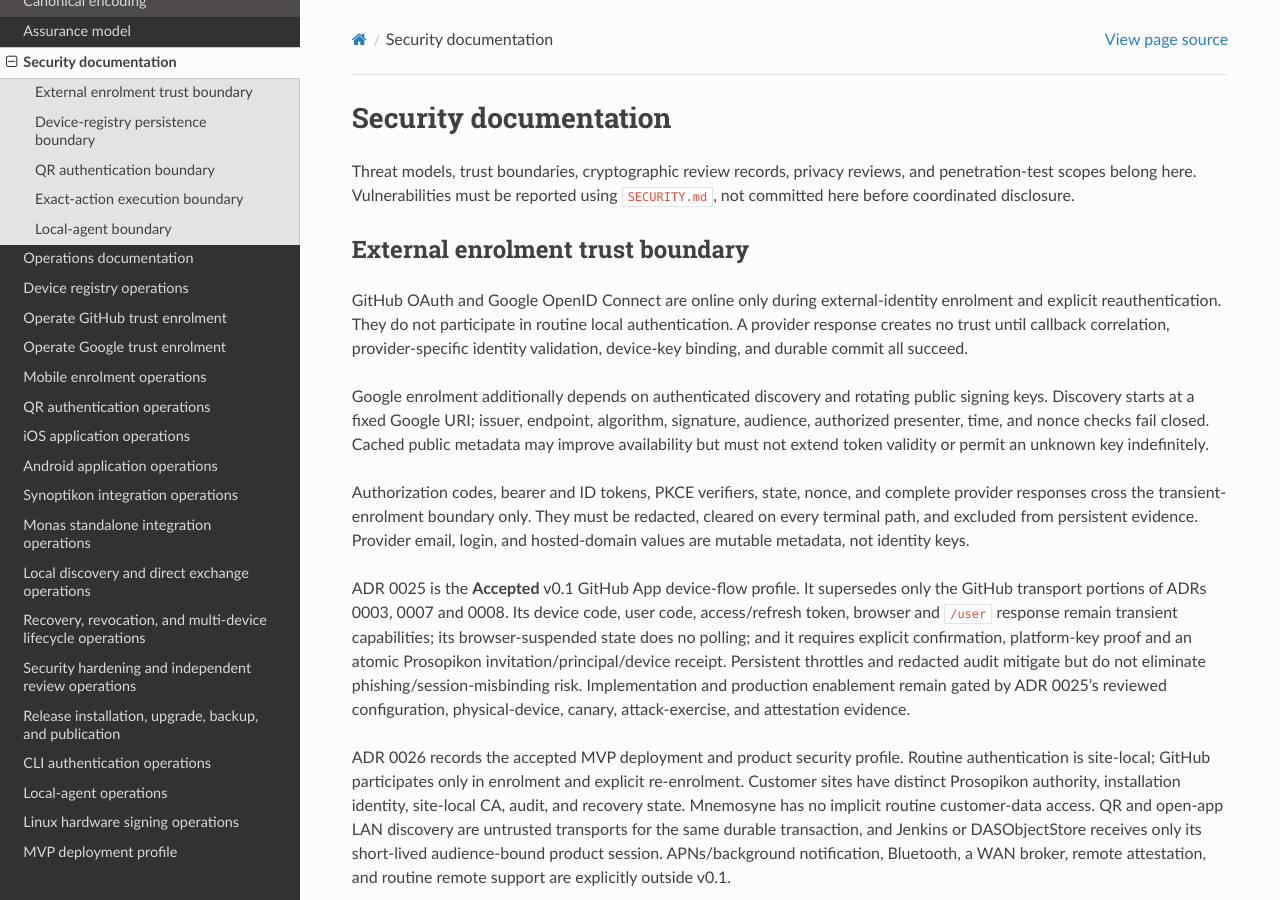
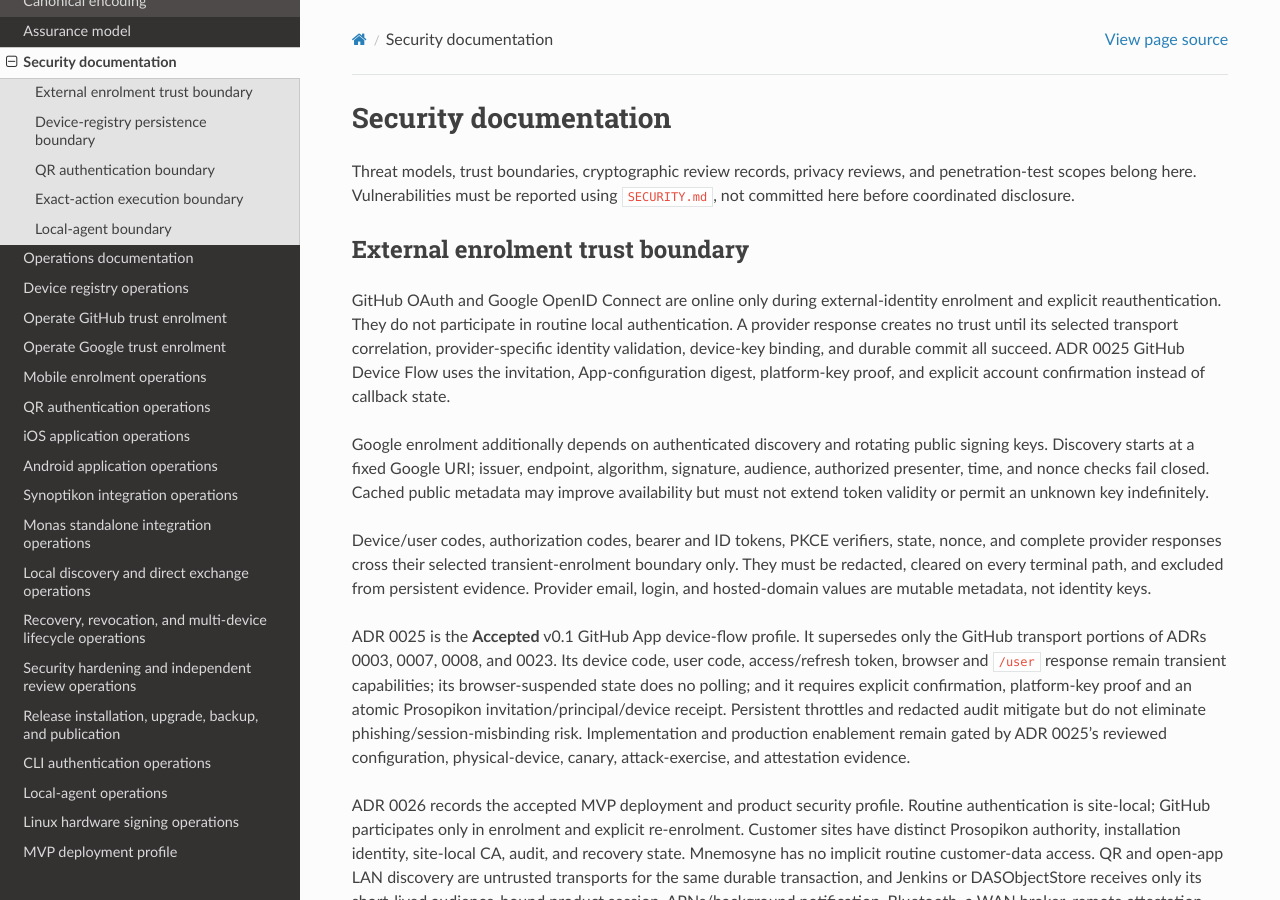
Before and after one commit to sagrudd/pistis, a Sphinx documentation site: the page built from docs/security/README.md, in a window 1280 px wide and 900 px high. Built offline with Sphinx 7.4.7 and the Read the Docs theme 3.1.0, drawn with Linux system fonts in a browser that asks for light colours; the version number could not be read and is left out.

Commit message:
Remove stale broker transport guidance

```diff
--- a/docs/security/README.md
+++ b/docs/security/README.md
@@ -8,9 +8,11 @@ and penetration-test scopes belong here. Vulnerabilities must be reported using
 
 GitHub OAuth and Google OpenID Connect are online only during external-identity
 enrolment and explicit reauthentication. They do not participate in routine
-local authentication. A provider response creates no trust until callback
-correlation, provider-specific identity validation, device-key binding, and
-durable commit all succeed.
+local authentication. A provider response creates no trust until its selected
+transport correlation, provider-specific identity validation, device-key
+binding, and durable commit all succeed. ADR 0025 GitHub Device Flow uses the
+invitation, App-configuration digest, platform-key proof, and explicit account
+confirmation instead of callback state.
 
 Google enrolment additionally depends on authenticated discovery and rotating
 public signing keys. Discovery starts at a fixed Google URI; issuer, endpoint,
@@ -18,14 +20,14 @@ algorithm, signature, audience, authorized presenter, time, and nonce checks
 fail closed. Cached public metadata may improve availability but must not
 extend token validity or permit an unknown key indefinitely.
 
-Authorization codes, bearer and ID tokens, PKCE verifiers, state, nonce, and
-complete provider responses cross the transient-enrolment boundary only. They
-must be redacted, cleared on every terminal path, and excluded from persistent
-evidence. Provider email, login, and hosted-domain values are mutable metadata,
-not identity keys.
+Device/user codes, authorization codes, bearer and ID tokens, PKCE verifiers,
+state, nonce, and complete provider responses cross their selected
+transient-enrolment boundary only. They must be redacted, cleared on every
+terminal path, and excluded from persistent evidence. Provider email, login,
+and hosted-domain values are mutable metadata, not identity keys.
 
 ADR 0025 is the **Accepted** v0.1 GitHub App device-flow profile. It supersedes
-only the GitHub transport portions of ADRs 0003, 0007 and 0008.
+only the GitHub transport portions of ADRs 0003, 0007, 0008, and 0023.
 Its device code, user code, access/refresh token, browser and `/user` response
 remain transient capabilities; its browser-suspended state does no polling;
 and it requires explicit confirmation, platform-key proof and an atomic
```
Also changed, not shown: README.md (+3 -2 lines), docs/development/provider-conformance.md (+9 -6 lines), docs/protocol.md (+11 -8 lines).
